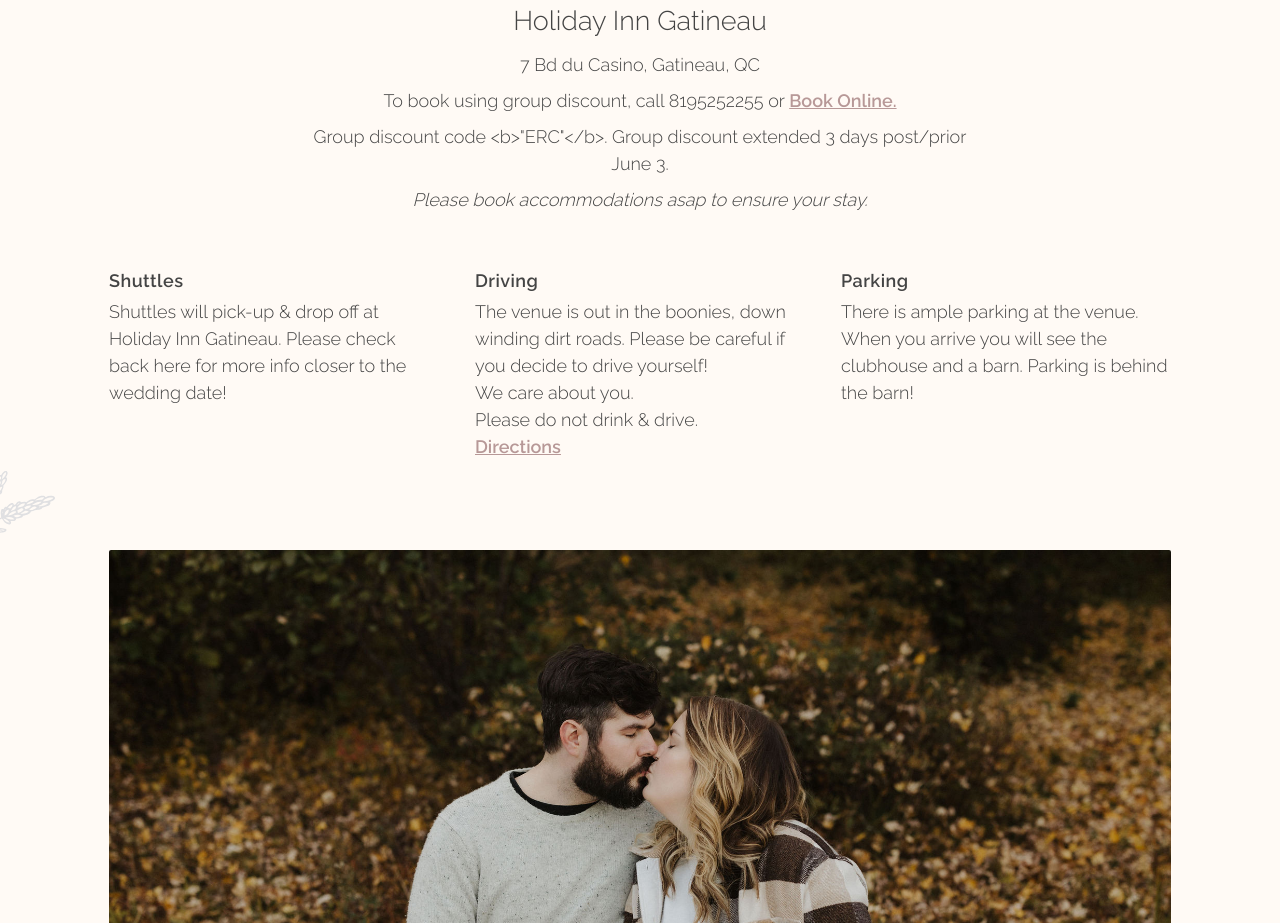
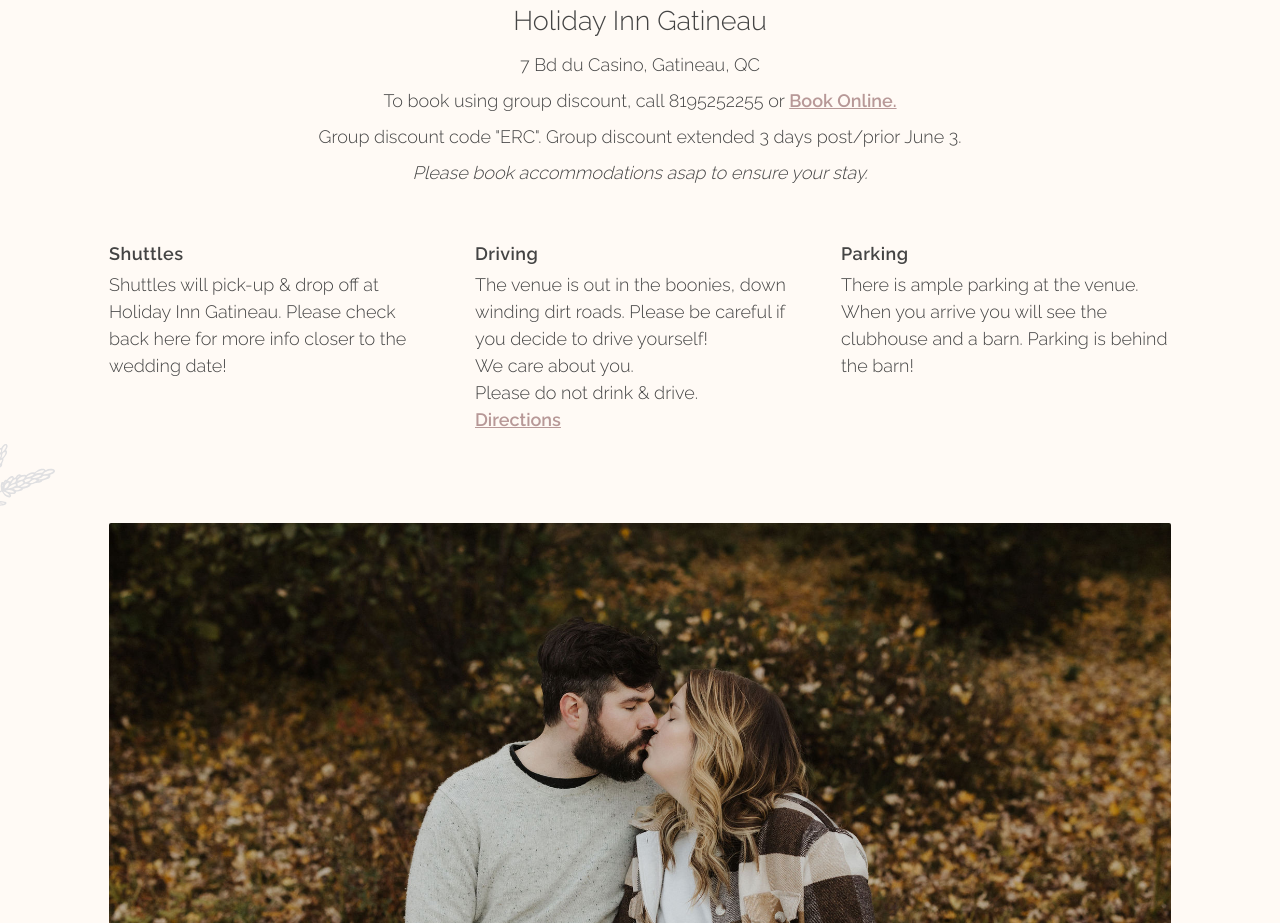
Before and after one commit to martenbjork/erin-and-benoit, a Next.js app: page / in a window 1280 px wide. Shown: the part 2040-2963 px from the top of the page. Built offline with nearby package versions, Linux system fonts and the light colour scheme.

Commit message:
Update index.tsx

```diff
--- a/src/pages/index.tsx
+++ b/src/pages/index.tsx
@@ -161,7 +161,7 @@ export default function Home() {
               To book using group discount, call 8195252255 or <a href="https://www.ihg.com/holidayinn/hotels/us/en/gatineau/yowgn/hoteldetail?fromRedirect=true&qSrt=sBR&qSlH=YOWGN&setPMCookies=true&qSHBrC=HI&qDest=7+boulevard+du+Casino%2C+Gatineau%2C+CA&srb_u=1">Book Online.</a>
             </p>
             <p>
-              {`Group discount code <b>"ERC"</b>. Group discount extended 3 days
+              {`Group discount code "ERC". Group discount extended 3 days
               post/prior June 3.`}
             </p>
             <p>
```
